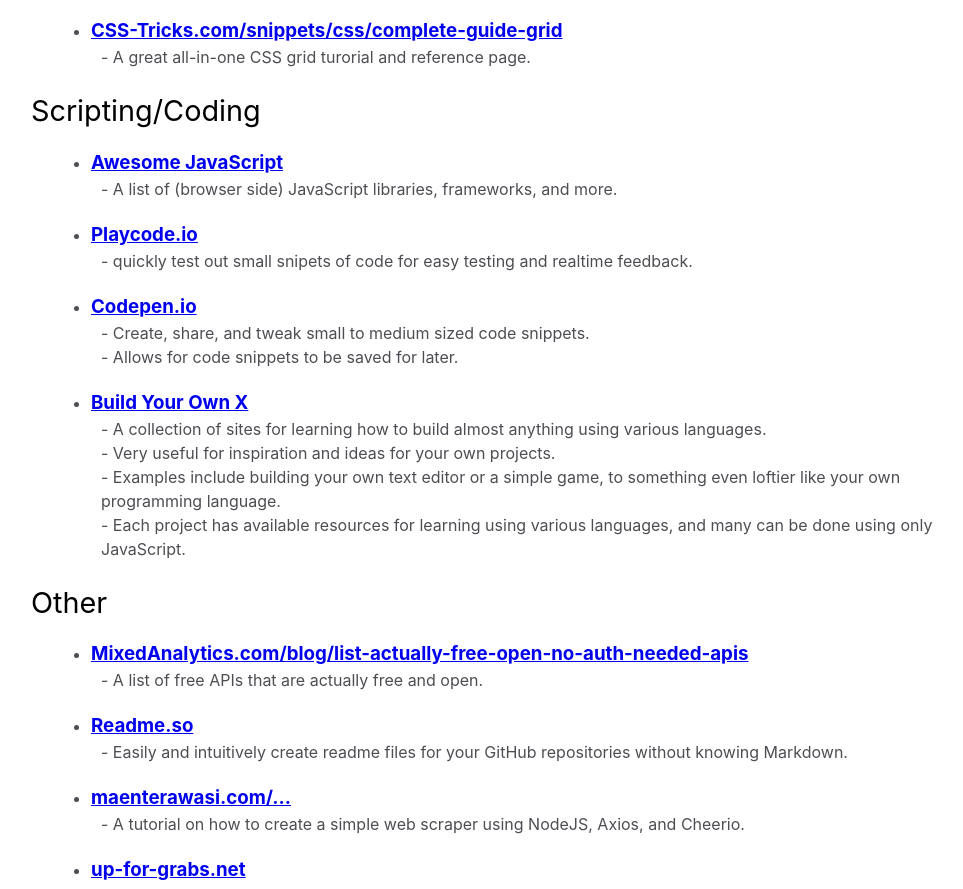
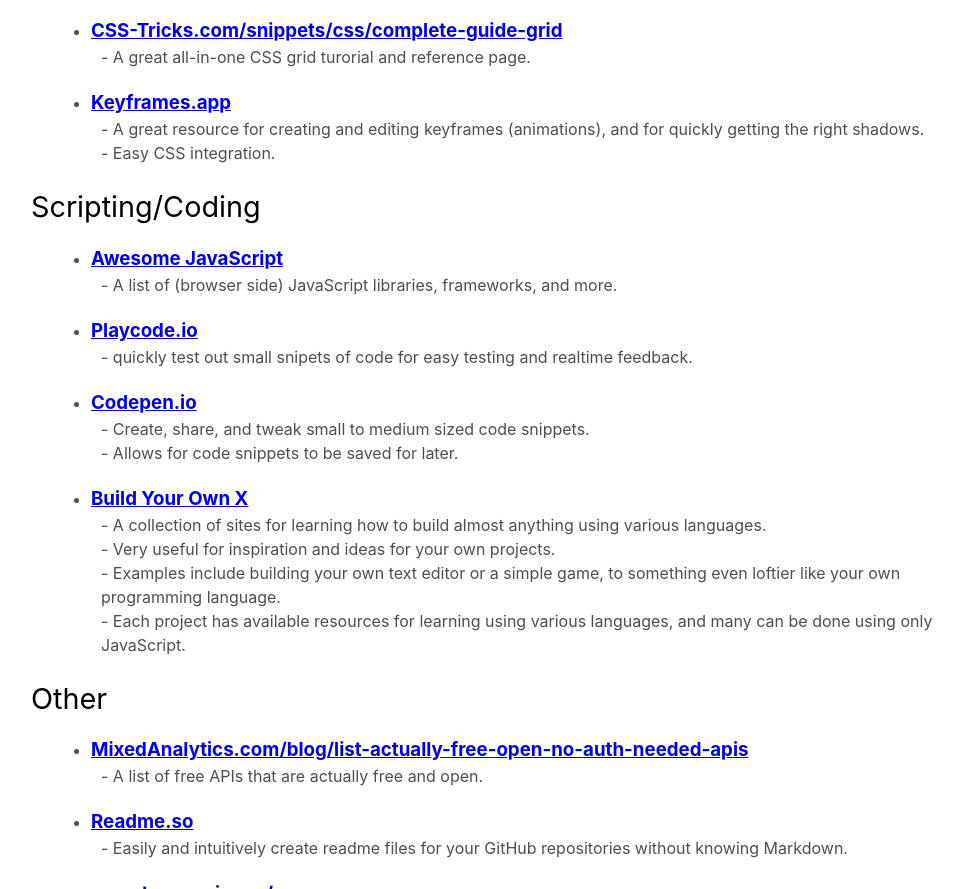
Before and after one commit to MikoFrosty/frosty-webdev, a website: page index.html in a window 1280 px wide. Shown: the part 2020-2909 px from the top of the page, without its empty margins (299-1262 px from the left). Drawn offline with Linux system fonts and the light colour scheme.

Commit message:
Add li for Keyframes.app

```diff
--- a/index.html
+++ b/index.html
@@ -258,6 +258,17 @@
               - A great all-in-one CSS grid turorial and reference page.<br />
             </p>
           </li>
+          <li>
+            <h3>
+              <a href="https://keyframes.app/" target="_blank"
+                >Keyframes.app</a
+              >
+            </h3>
+            <p>
+              - A great resource for creating and editing keyframes (animations), and for quickly getting the right shadows.<br />
+              - Easy CSS integration.
+            </p>
+          </li>
         </ul>
       </section>
       <!-- Scripting/Coding Section -->
```
